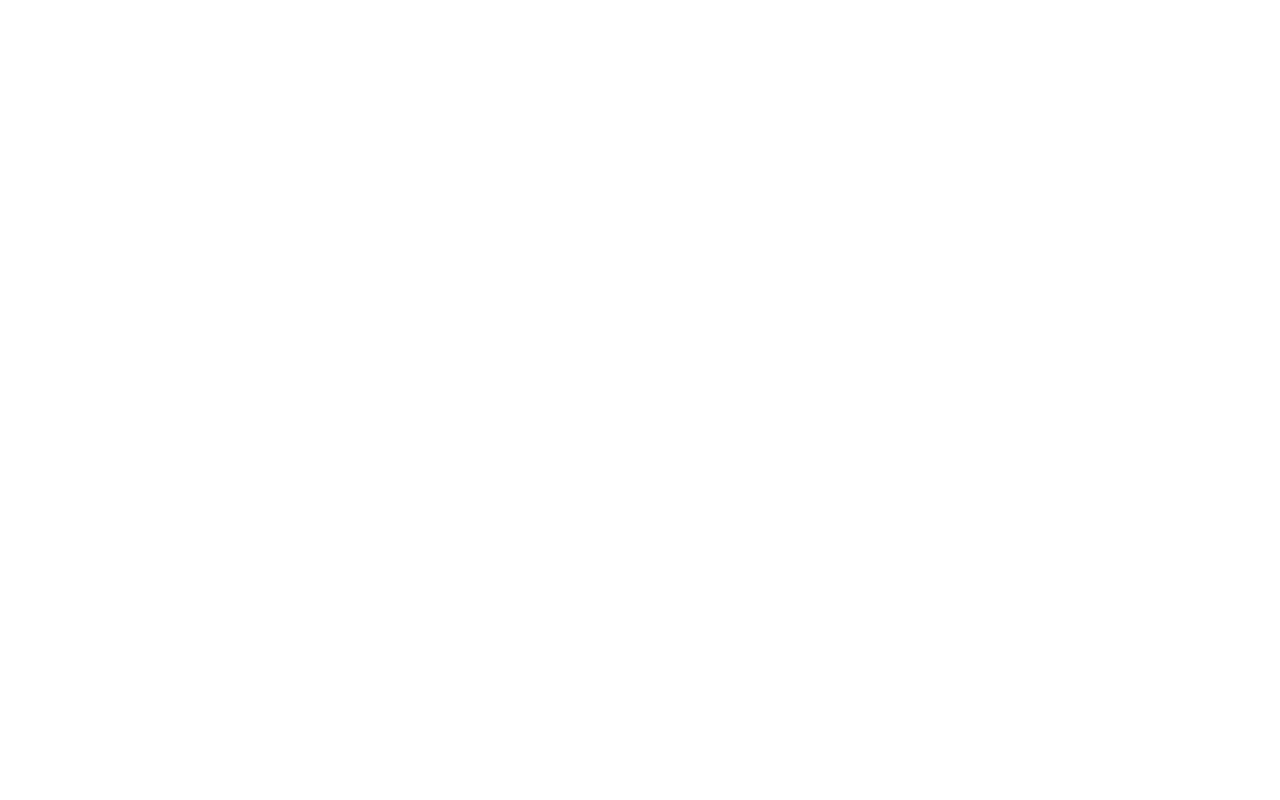
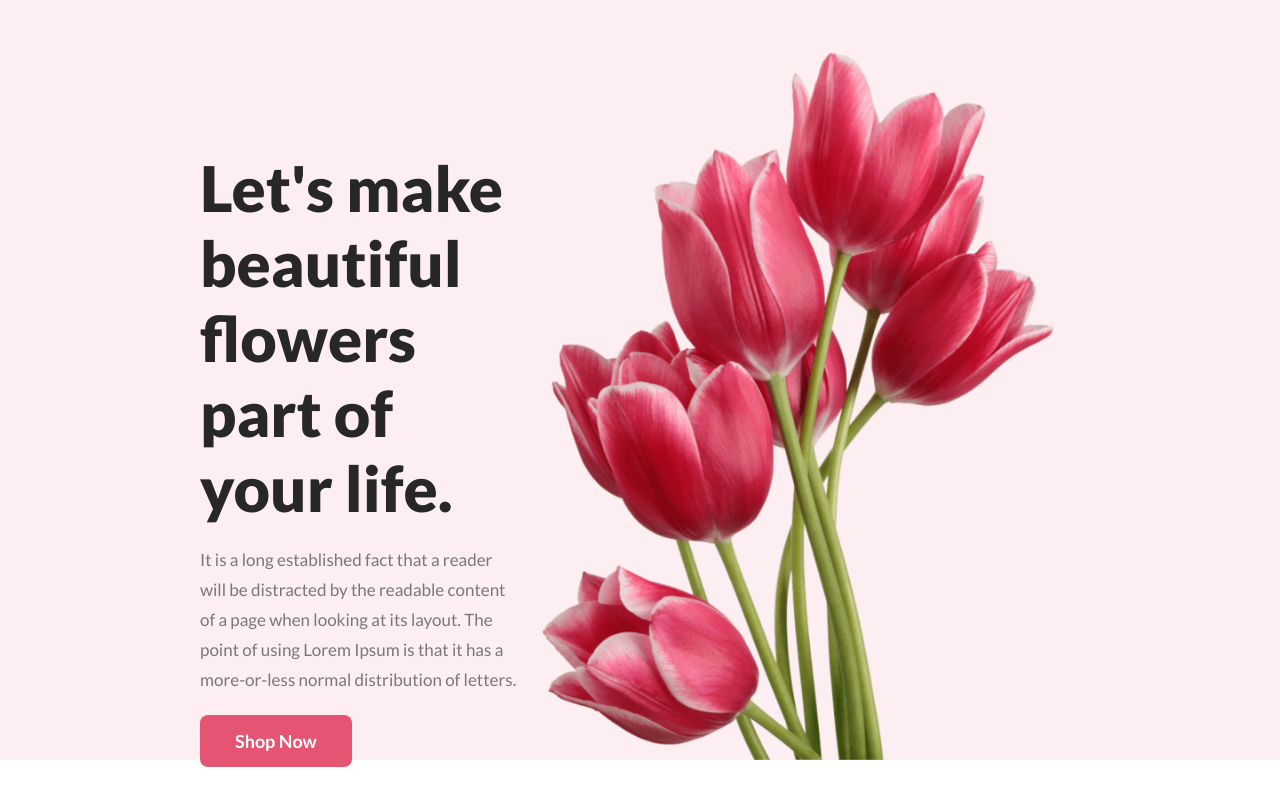
Before and after one commit to fr25foysal/Nature-Beauty-Assignment-1, a plain HTML site: page index.html in a window 1280 px wide. Drawn offline with Linux system fonts and the light colour scheme.

Commit message:
added the heading banner

```diff
--- a/index.html
+++ b/index.html
@@ -14,6 +14,18 @@
 
     <head>
 
+        <section class="banner">
+            <div class="banner-info">
+                <h1 class="banner-heading">Let's make beautiful flowers part of your life.</h1>
+                <p class="banner-para">It is a long established fact that a reader will be distracted by the readable content of a page when looking at its layout. The point of using Lorem Ipsum is that it has a more-or-less normal distribution of letters.</p>
+                <button class="primary-button">Shop Now</button>
+            </div>
+
+            <img src="assets/pngwing 10.png" alt="Banner Image">
+
+
+        </section>
+
     </head>
 
     <main>
--- a/style.css
+++ b/style.css
@@ -0,0 +1,50 @@
+@import url('https://fonts.googleapis.com/css2?family=Lato:ital,wght@0,100;0,300;0,400;0,700;0,900;1,100;1,300;1,400;1,700;1,900&display=swap');
+
+*{
+    margin: 0;
+    padding: 0;
+    font-family: 'Lato', sans-serif;
+}
+
+.primary-button{
+    border-radius: 8px;
+    background: #E55473;
+    color: #FFF;
+    font-size: 18px;
+    font-weight: 700;
+    border: none;
+    padding: 15px 35px;
+}
+
+/* header-Banner Style Starts Here */
+
+.banner{
+    background-color: #FCEEF1;
+    height: 95vh;
+    display: flex;
+    padding: 0 200px;
+    justify-content: space-between;
+}
+
+.banner-info{
+    max-width: 50%;
+    padding-top: 150px;
+}
+
+.banner-heading{
+    color: #272727;
+    font-size: 63px;
+    font-weight: 800;
+}
+
+.banner-para{
+    color: rgba(39, 39, 39, 0.60);
+    font-size: 17px;
+    font-weight: 400;
+    line-height: 30px;
+    padding: 20px 0;
+}
+
+.banner>img{
+    padding-top: 50px;
+}
```
